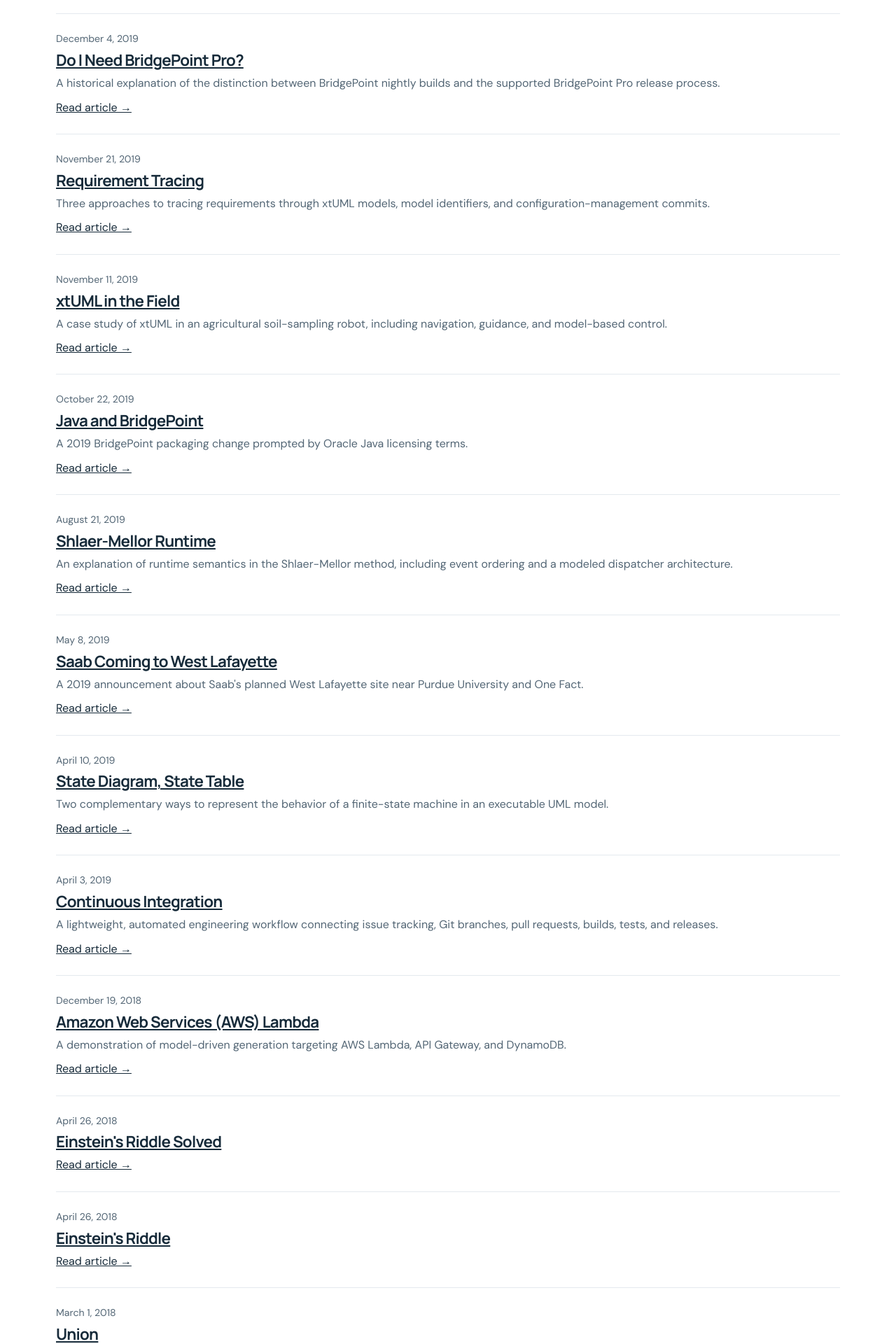
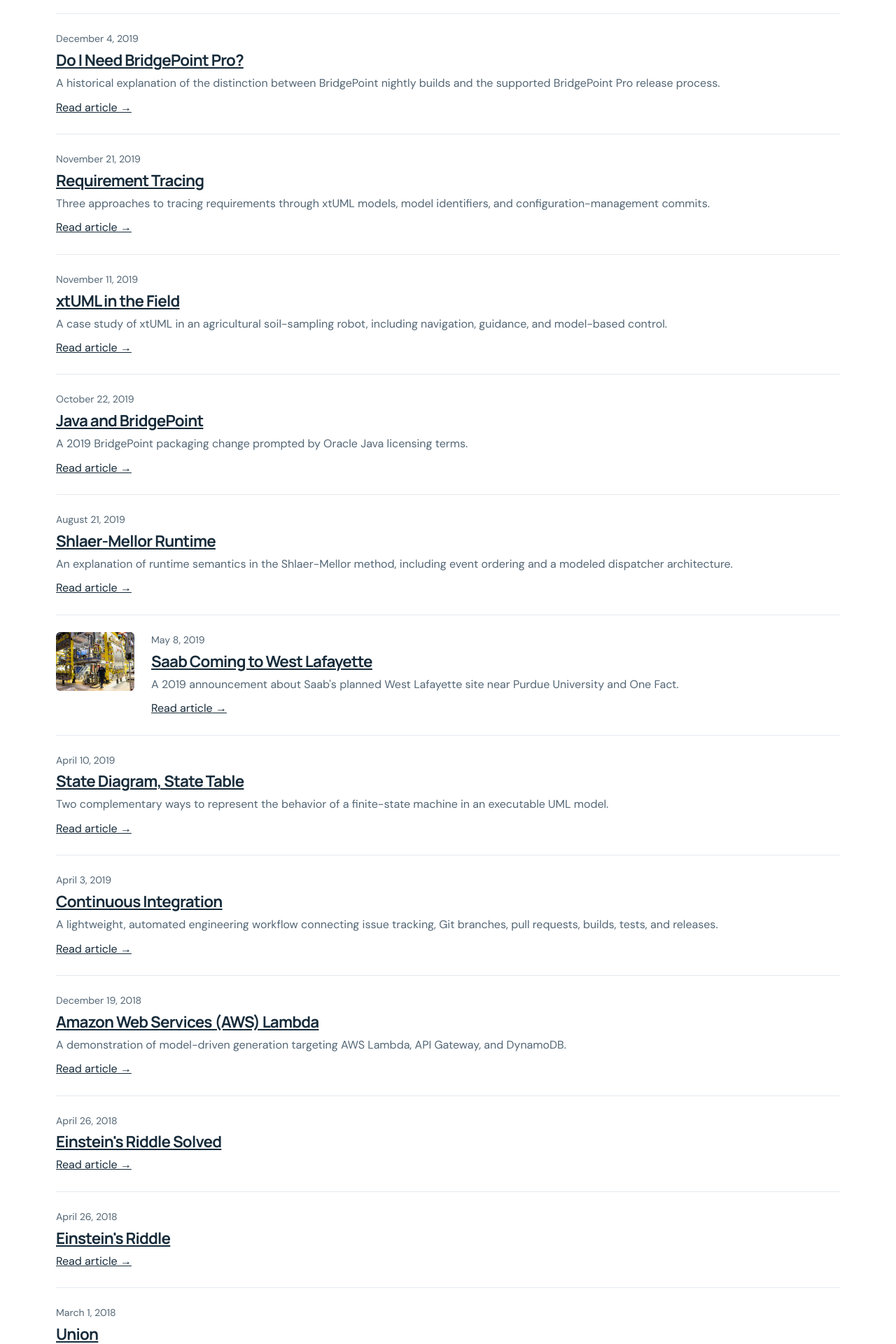
Before and after one commit to xtuml/onefactinc, a Jekyll site: the page built from blog.md, in a window 1280 px wide. Shown: the part 2586-4506 px from the top of the page at 70% size. Built offline with Jekyll 4.4.1, drawn with Linux system fonts in a browser that asks for light colours.

Commit message:
Add article-list thumbnail for saab-coming-to-west-lafayette.html

```diff
--- a/_articles/saab-coming-to-west-lafayette.html
+++ b/_articles/saab-coming-to-west-lafayette.html
@@ -2,6 +2,7 @@
 title: "Saab Coming to West Lafayette"
 date: 2019-05-08
 description: "A 2019 announcement about Saab's planned West Lafayette site near Purdue University and One Fact."
+thumbnail: "/assets/images/saab-facilityLO-1205570.jpg"
 permalink: /saab-coming-to-west-lafayette/
 source_url: "https://onefact.net/saab-coming-to-west-lafayette/"
 ---
```
